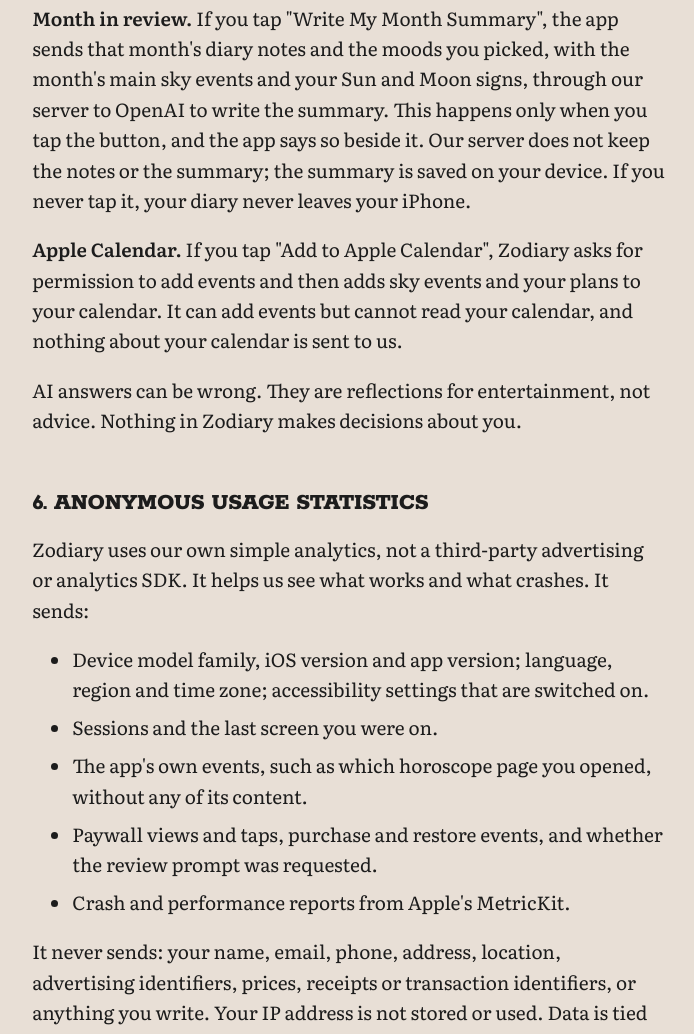
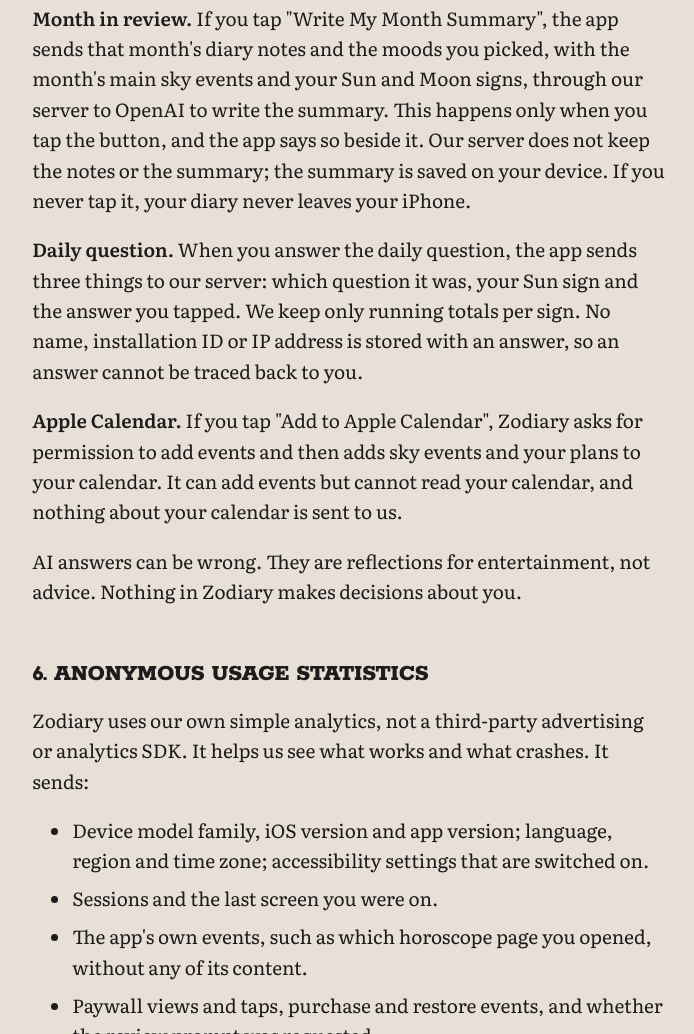
Before and after one commit to snrgwa-bot/zodiary-site, a plain HTML site: page privacy.html in a window 1280 px wide. Shown: the part 2370-3404 px from the top of the page, without its empty margins (291-985 px from the left). Drawn offline with Linux system fonts and the light colour scheme.

Commit message:
Privacy: daily question stores anonymous totals per sign only
Co-Authored-By: Claude Fable 5.2 <noreply@anthropic.com>

```diff
--- a/privacy.html
+++ b/privacy.html
@@ -33,7 +33,7 @@
 
 <h2 id="ai">5. AI features</h2>
 <p>Pro includes readings and answers written by AI. To produce one, the app sends your calculated chart (the planet positions and rising sign worked out on your device from your birth details), today's sky, and your question with the recent conversation to our server. Our server passes them to OpenAI's API and returns the answer. We do not send your name, your birth date, your birthplace, your partner's name, or your diary notes. Our server does not keep your questions or the answers once the reply has been delivered. OpenAI handles the request under its own terms. It does not use API requests to train its models, and it may keep request logs for up to 30 days to monitor for abuse: <a href="https://developers.openai.com/api/docs/guides/your-data">how OpenAI handles API data</a> and <a href="https://openai.com/policies/privacy-policy">OpenAI privacy policy</a>. Do not type sensitive personal information into a question.</p>
-<p><strong>Month in review.</strong> If you tap "Write My Month Summary", the app sends that month's diary notes and the moods you picked, with the month's main sky events and your Sun and Moon signs, through our server to OpenAI to write the summary. This happens only when you tap the button, and the app says so beside it. Our server does not keep the notes or the summary; the summary is saved on your device. If you never tap it, your diary never leaves your iPhone.</p><p><strong>Apple Calendar.</strong> If you tap "Add to Apple Calendar", Zodiary asks for permission to add events and then adds sky events and your plans to your calendar. It can add events but cannot read your calendar, and nothing about your calendar is sent to us.</p><p>AI answers can be wrong. They are reflections for entertainment, not advice. Nothing in Zodiary makes decisions about you.</p>
+<p><strong>Month in review.</strong> If you tap "Write My Month Summary", the app sends that month's diary notes and the moods you picked, with the month's main sky events and your Sun and Moon signs, through our server to OpenAI to write the summary. This happens only when you tap the button, and the app says so beside it. Our server does not keep the notes or the summary; the summary is saved on your device. If you never tap it, your diary never leaves your iPhone.</p><p><strong>Daily question.</strong> When you answer the daily question, the app sends three things to our server: which question it was, your Sun sign and the answer you tapped. We keep only running totals per sign. No name, installation ID or IP address is stored with an answer, so an answer cannot be traced back to you.</p><p><strong>Apple Calendar.</strong> If you tap "Add to Apple Calendar", Zodiary asks for permission to add events and then adds sky events and your plans to your calendar. It can add events but cannot read your calendar, and nothing about your calendar is sent to us.</p><p>AI answers can be wrong. They are reflections for entertainment, not advice. Nothing in Zodiary makes decisions about you.</p>
 
 <h2 id="analytics">6. Anonymous usage statistics</h2>
 <p>Zodiary uses our own simple analytics, not a third-party advertising or analytics SDK. It helps us see what works and what crashes. It sends:</p>
```
